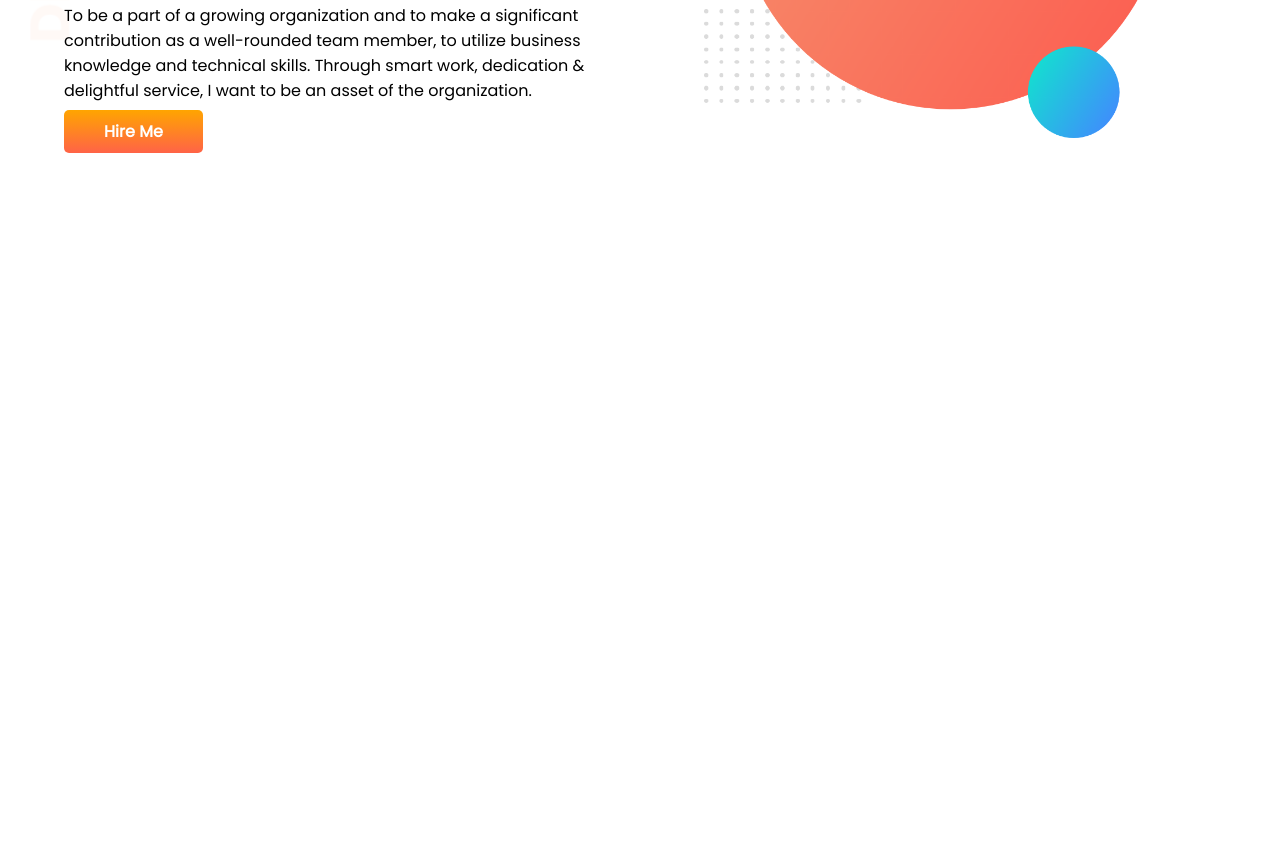
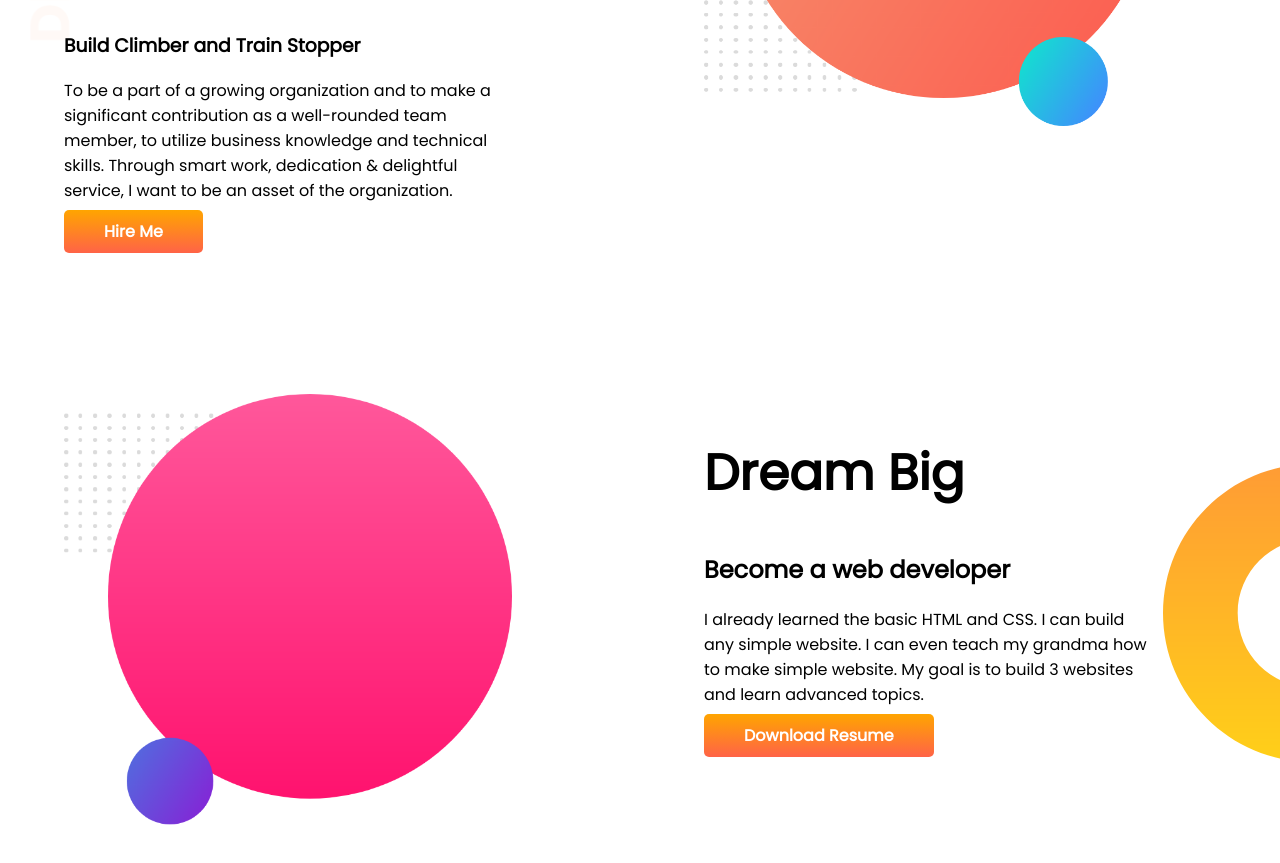
Before and after one commit to arafatudhas/developer-portfolio, a plain HTML site: page index.html in a window 1280 px wide. Shown: the part 319-1182 px from the top of the page. Before the commit the page ends 800 px from the top, so only its background shows below. Drawn offline with Linux system fonts and the light colour scheme.

Commit message:
dream added

```diff
--- a/index.html
+++ b/index.html
@@ -27,6 +27,18 @@
             <img src="images/my-bg.png" alt="">
         </div>
     </section>
+    <section class="dream-big">
+        <div class="half-width">
+            <img src="images/my-bg2.png" alt="">
+        </div>
+        <div class="half-width">
+            <h1>Dream Big</h1>
+            <h2>Become a web developer</h2>
+            <p>I already learned the basic HTML and CSS. I can build any simple website. I can even teach my grandma how
+                to make simple website. My goal is to build 3 websites and learn advanced topics.</p>
+            <a class="link-button" target="_blank" href="">Download Resume</a>
+        </div>
+    </section>
 </body>
 
 </html>
--- a/style.css
+++ b/style.css
@@ -13,15 +13,17 @@
 
 section{
     display: flex;
+    margin-bottom: 150px;
 }
 
 .half-width{
     width: 50%;
     padding-left: 5%;
+    padding-right: 10%;
 }
 
 .half-width img{
-    width: 80%;
+    width: 100%;
 }
 
 .link-button{
@@ -37,3 +39,9 @@
     background-image: url(images/top-banner.png);
     background-repeat: no-repeat;
 }
+
+.dream-big{
+    background-image: url(images/dream-bg.png);
+    background-repeat: no-repeat;
+    background-position: right;
+}
```
